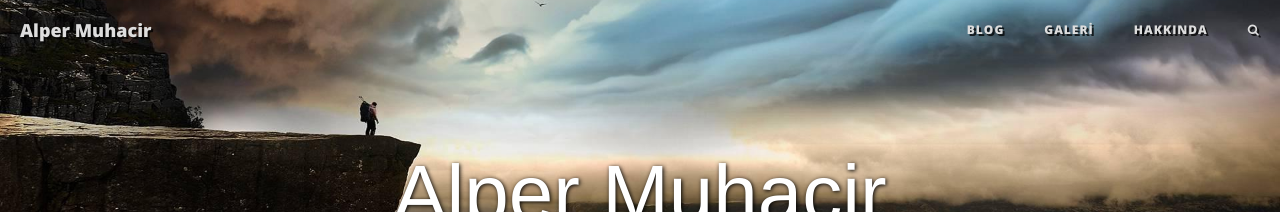
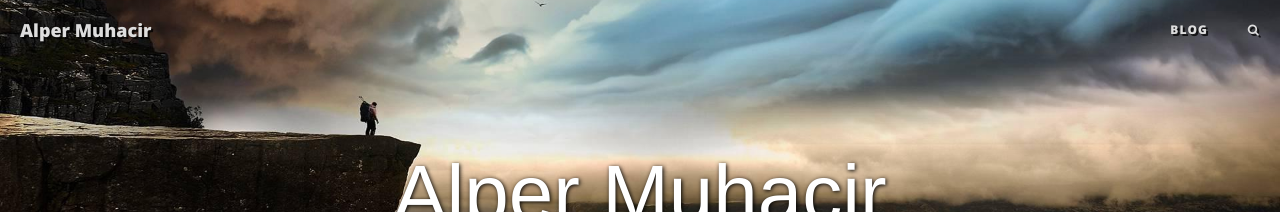
Before and after one commit to naimalpermuhacir/naimalpermuhacir.github.io, a Jekyll site: the page built from pages/index.html, in a window 1280 px wide. Shown: the top 212 px of the page. Built offline with Jekyll 4.4.1, drawn with Linux system fonts in a browser that asks for light colours; nearby versions of some CDN libraries.

Commit message:
nav bar hide sth.

```diff
--- a/_includes/nav.html
+++ b/_includes/nav.html
@@ -16,9 +16,9 @@
 
             <li><a href="{{ root_url }}/writing/">BLOG</a></li>
 
-            <li><a href="{{ root_url }}/gallery/">GALERİ</a></li>
+            <!-- <li><a href="{{ root_url }}/gallery/">GALERİ</a></li> -->
 
-            <li><a href="{{ root_url }}/about/">HAKKINDA</a></li>
+            <!-- <li><a href="{{ root_url }}/about/">HAKKINDA</a></li> -->
 
 
             <li><a href="{{ root_url }}/search/" class="nav-search-link" title="SEARCH">
```
